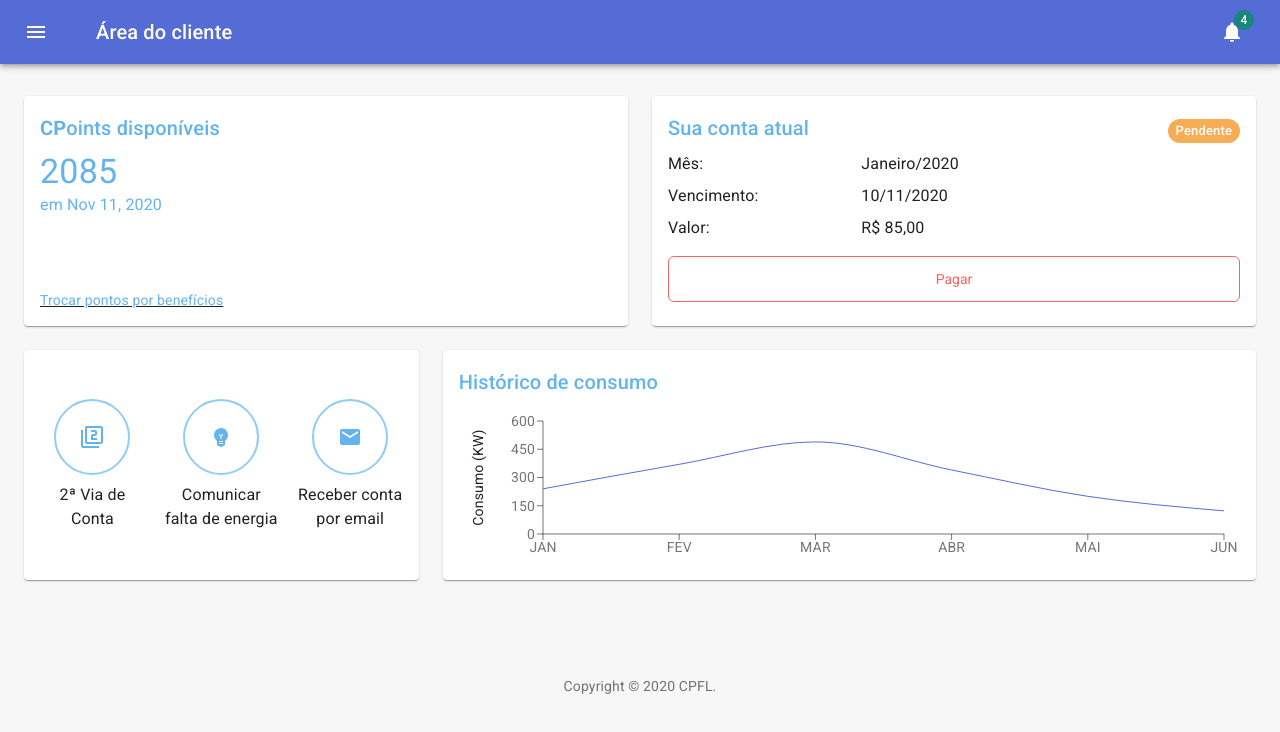
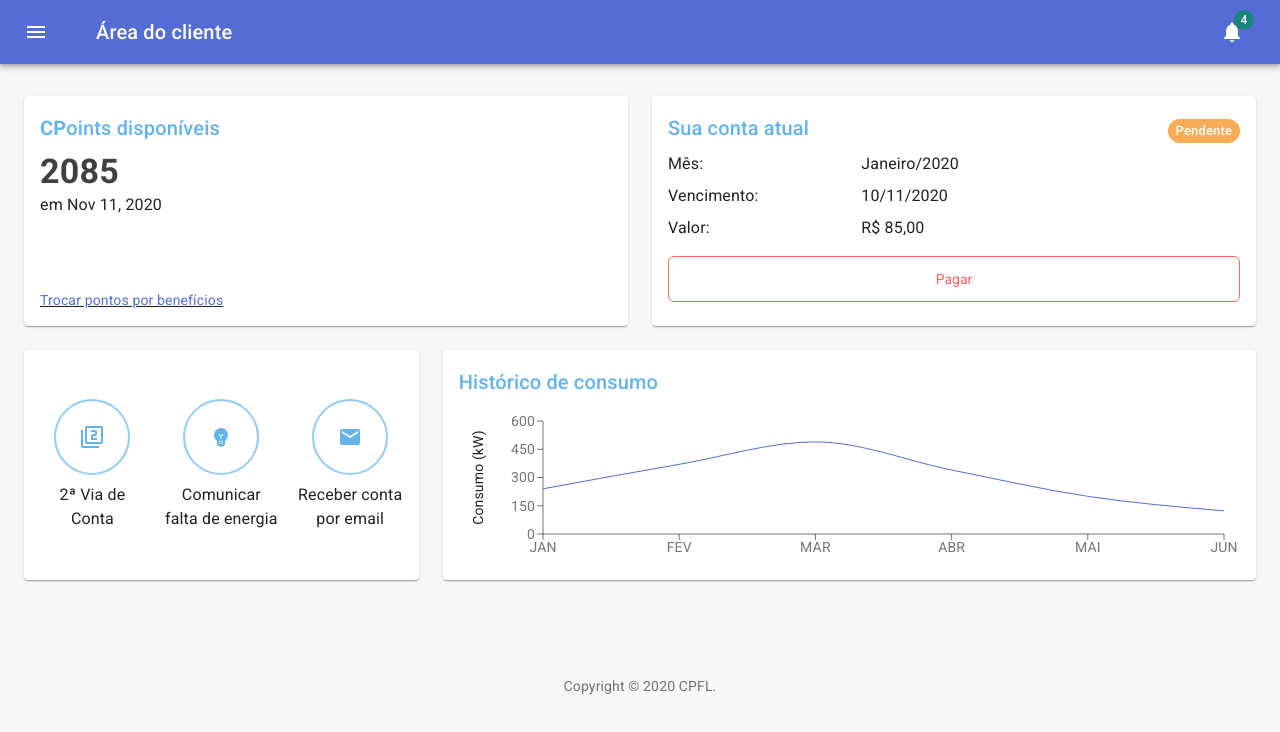
Before and after one commit to RenatoSiqueira/cpfl-challenge, a Next.js app: page /cliente/painel in a window 1280 px wide. Shown: the top 732 px of the page. Built offline with nearby package versions, Linux system fonts and the light colour scheme.

Commit message:
fix: style card to material design

```diff
--- a/components/Chart/index.js
+++ b/components/Chart/index.js
@@ -6,11 +6,29 @@ import {
   XAxis,
   YAxis,
   Label,
-  ResponsiveContainer
+  ResponsiveContainer,
+  Tooltip
 } from "recharts";
 import Typography from "@material-ui/core/Typography";
+import Paper from "@material-ui/core/Paper";
+import Box from "@material-ui/core/Box";
 
-function createData(time, amount) {
+
+const CustomTooltip = ({ active, payload, label }) => {
+  if (active) {
+    return (
+      <Paper>
+        <Box bgcolor="background.paper" p={1}>
+          <Typography m={1} variant="subtitle1" gutterBottom>{`Consumo de ${label} foi de ${payload[0].value} kW`}</Typography>
+        </Box>
+      </Paper>
+    );
+  }
+
+  return null;
+};
+
+const createData = (time, amount) => {
   return { time, amount };
 }
 
@@ -46,6 +64,7 @@ export default function Chart() {
             left: 24
           }}
         >
+          <Tooltip content={<CustomTooltip />} />
           <XAxis dataKey="time" stroke={theme.palette.text.secondary} />
           <YAxis stroke={theme.palette.text.secondary}>
             <Label
@@ -53,7 +72,7 @@ export default function Chart() {
               position="left"
               style={{ textAnchor: "middle", fill: theme.palette.text.primary }}
             >
-              Consumo (KW)
+              Consumo (kW)
             </Label>
           </YAxis>
           <Line
--- a/components/Copyright/index.js
+++ b/components/Copyright/index.js
@@ -5,7 +5,7 @@ import Link from "@material-ui/core/Link";
 
 const Copyright = () => {
   return (
-    <Typography variant="body2" color="textSecondary" align="center">
+    <Typography variant="body2" color="textSecondary" textAlign="center" align="center">
       {"Copyright © "}
       {new Date().getFullYear()}{" "}
       <Link color="inherit" href="https://material-ui.com/">
--- a/components/CurrentOrder/index.js
+++ b/components/CurrentOrder/index.js
@@ -3,7 +3,6 @@ import { makeStyles } from "@material-ui/core/styles";
 import Typography from "@material-ui/core/Typography";
 import Grid from "@material-ui/core/Grid";
 import Chip from "@material-ui/core/Chip";
-import Button from "@material-ui/core/Button";
 
 const useStyles = makeStyles(theme => ({
   pay: {
--- a/components/UserPointsCard/index.js
+++ b/components/UserPointsCard/index.js
@@ -11,6 +11,10 @@ function preventDefault(event) {
 const useStyles = makeStyles({
   depositContext: {
     flex: 1
+  },
+  points: {
+    color: 'rgb(0 0 0 / 75%)',
+    fontWeight: 800
   }
 });
 
@@ -29,18 +33,17 @@ export default function UserPointsCard() {
         >
           <strong>CP</strong>oints disponíveis
         </Typography>
-        <Typography component="p" variant="h4" style={{ color: "#63B3ED" }}>
+        <Typography component="p" variant="h4" className={classes.points}>
           2085
         </Typography>
       </div>
       <Typography
-        style={{ color: "#63B3ED" }}
         className={classes.depositContext}
       >
         em {Moment().format("ll")}
       </Typography>
       <div className="underline mt-1">
-        <Link style={{ color: "#63B3ED" }} href="#" onClick={preventDefault}>
+        <Link href="#" onClick={preventDefault}>
           Trocar pontos por benefícios
         </Link>
       </div>
```
